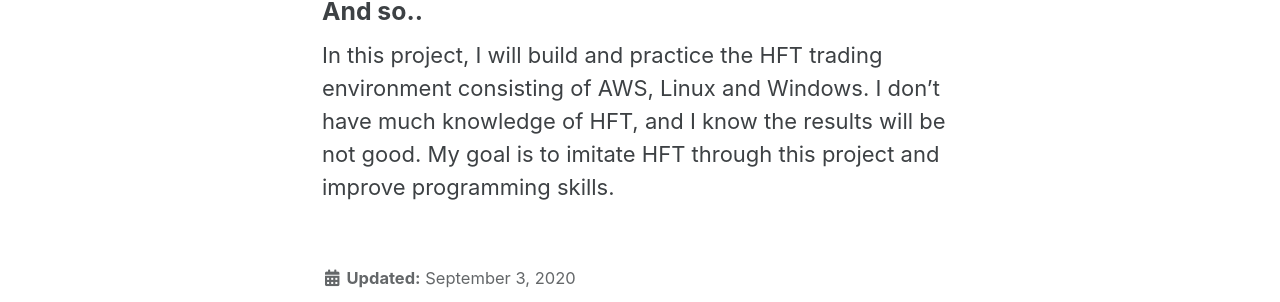
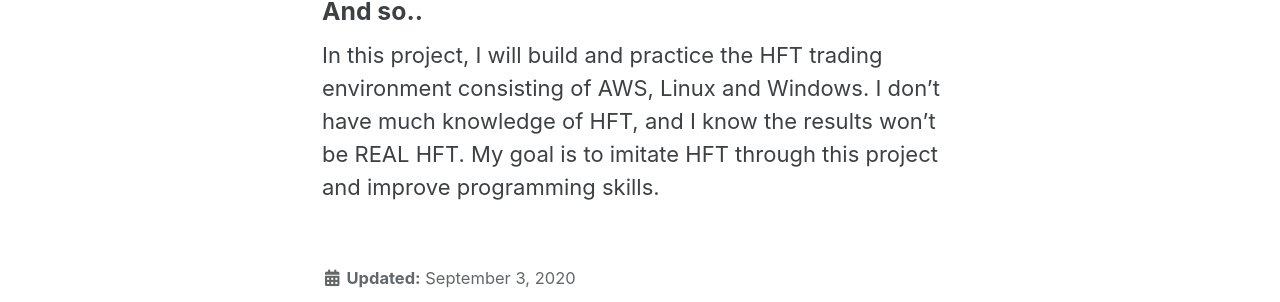
Before and after one commit to jwengr/jwenger.github.io, a Jekyll site: the page built from _posts/2020-09-03-attempt-to-individual-hft-in-krx-1.md, in a window 1280 px wide. Shown: the part 1381-1683 px from the top of the page. Built offline with Jekyll 4.4.1, drawn with Linux system fonts in a browser that asks for light colours; cached includes are drawn as plain includes.

Commit message:
Update 2020-09-03-attempt-to-individual-hft-in-krx-1.md

```diff
--- a/_posts/2020-09-03-attempt-to-individual-hft-in-krx-1.md
+++ b/_posts/2020-09-03-attempt-to-individual-hft-in-krx-1.md
@@ -15,4 +15,4 @@ HFT(High Frequency Trading) needs both Low Latency and High speed. It is hard fo
 First of all, you can't fix that ploblems perfectly. But you can try to imitate it similarly. Using Cloud Computing system such as AWS, Azure, You can build a cloud development environment with lower latency than before. It's still high, of course.
 
 ### And so..
-In this project, I will build and practice the HFT trading environment consisting of AWS, Linux and Windows. I don't have much knowledge of HFT, and I know the results will be not good. My goal is to imitate HFT through this project and improve programming skills.
+In this project, I will build and practice the HFT trading environment consisting of AWS, Linux and Windows. I don't have much knowledge of HFT, and I know the results won't be REAL HFT. My goal is to imitate HFT through this project and improve programming skills.
```
